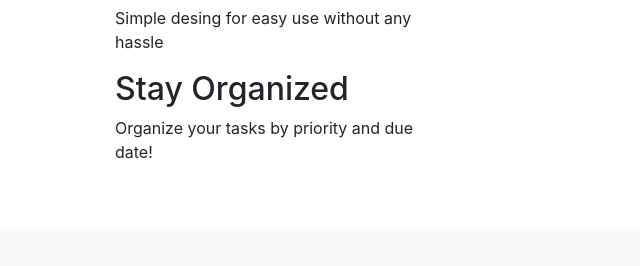
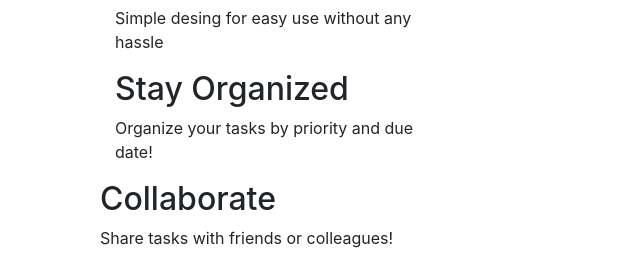
Before and after one commit to Seafzz/todo, a Django app: page / in a window 1280 px wide. Shown: the part 571-837 px from the top of the page, without its empty margins (0-640 px from the left). Before the commit the page ends 730 px from the top, so only its background shows below. Run offline with Django 5.2, Linux system fonts and the light colour scheme; some libraries are stand-ins or nearby versions.

Commit message:
added div

```diff
--- a/tasks/templates/tasks/home.html
+++ b/tasks/templates/tasks/home.html
@@ -35,5 +35,9 @@
         <h2>Stay Organized</h2>
         <p>Organize your tasks by priority and due date!</p>
     </div>
+    <div class="col-lg4">
+        <h2>Collaborate</h2>
+        <p>Share tasks with friends or colleagues!</p>
+    </div>
 </div>
 {% endblock %}
```
